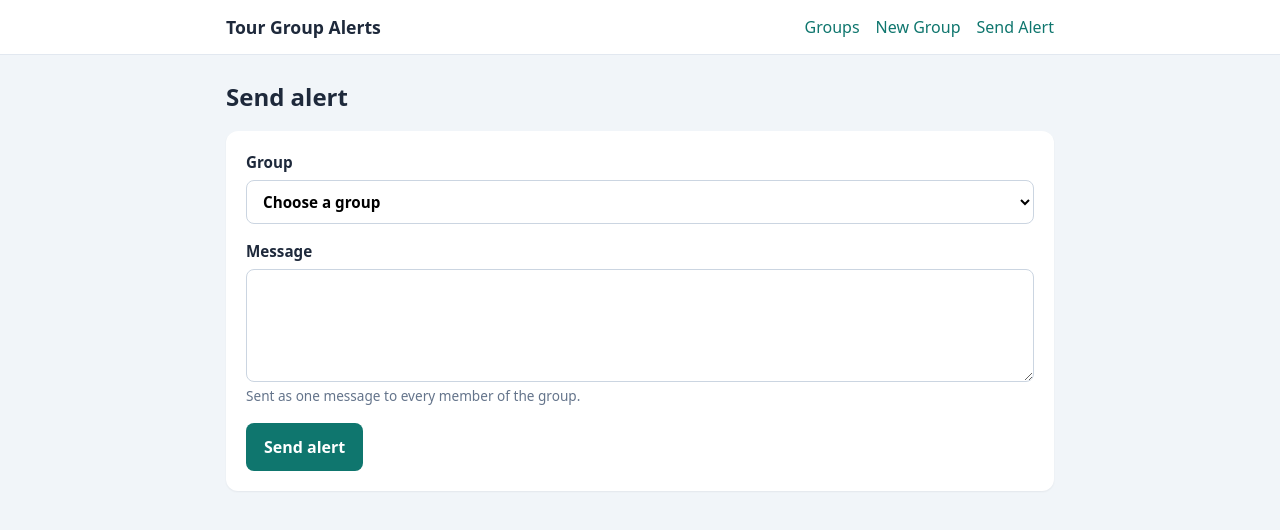
After one commit to asher-letti/TOURS, a Flask app: page /alerts/new in a window 1280 px wide. The commit adds this page. Shown: the top 530 px of the page. Run offline with Flask 3, Linux system fonts and the light colour scheme; data that the repository does not hold is empty.

Commit message:
Stage 2: send alerts via Africa's Talking, log deliveries

```diff
--- a/app.py
+++ b/app.py
@@ -4,6 +4,7 @@ from datetime import date as date_cls
 from flask import Flask, flash, redirect, render_template, request, url_for
 
 import db
+from at_client import SMSError, send_bulk_sms
 
 app = Flask(__name__)
 app.secret_key = "dev-only-change-me"
@@ -80,5 +81,72 @@ def groups_list():
     return render_template("groups.html", groups=groups, members=members)
 
 
+@app.route("/alerts/new", methods=["GET", "POST"])
+def send_alert():
+    groups = db.get_groups()
+
+    if request.method == "POST":
+        group_id_raw = request.form.get("group_id", "").strip()
+        message = request.form.get("message", "").strip()
+        selected = None
+
+        error = None
+        try:
+            group_id = int(group_id_raw)
+            selected = db.get_group(group_id)
+        except ValueError:
+            group_id = None
+        if selected is None:
+            error = "Choose a valid group."
+        elif not message:
+            error = "Type a message to send."
+
+        members = db.get_group_members(group_id) if selected else []
+        if not error and not members:
+            error = "This group has no members to send to."
+
+        if error:
+            flash(error, "error")
+            return render_template(
+                "send_alert.html", groups=groups, group_id=group_id_raw, message=message
+            ), 400
+
+        phones = [m["phone"] for m in members]
+        try:
+            results = send_bulk_sms(phones, message)
+        except SMSError as exc:
+            # Nothing was recorded because the request did not complete.
+            flash(f"Alert not sent: {exc}", "error")
+            return render_template(
+                "send_alert.html", groups=groups, group_id=group_id_raw, message=message
+            ), 502
+
+        # Map each result back to its member by phone number.
+        member_by_phone = {m["phone"]: m["id"] for m in members}
+        deliveries = [(member_by_phone.get(r["phone"]), r) for r in results]
+        db.save_alert(group_id, message, deliveries)
+
+        accepted = sum(1 for r in results if r["status"] == "Success")
+        flash(
+            f"Alert sent to {len(results)} recipient(s); {accepted} accepted by the gateway.",
+            "success",
+        )
+        return redirect(url_for("group_dashboard", group_id=group_id))
+
+    selected_id = request.args.get("group_id", "")
+    return render_template(
+        "send_alert.html", groups=groups, group_id=selected_id, message=""
+    )
+
+
+@app.route("/groups/<int:group_id>/dashboard")
+def group_dashboard(group_id):
+    group = db.get_group(group_id)
+    if group is None:
+        return "Group not found.", 404
+    rows = db.get_dashboard(group_id)
+    return render_template("dashboard.html", group=group, rows=rows)
+
+
 if __name__ == "__main__":
     app.run(debug=True)
--- /dev/null
+++ b/at_client.py
@@ -0,0 +1,104 @@
+"""All Africa's Talking calls live here."""
+
+import os
+
+import requests
+from dotenv import load_dotenv
+
+load_dotenv()
+
+AT_USERNAME = os.getenv("AT_USERNAME", "")
+AT_API_KEY = os.getenv("AT_API_KEY", "")
+
+SANDBOX_BASE_URL = "https://api.sandbox.africastalking.com"
+LIVE_BASE_URL = "https://api.africastalking.com"
+MESSAGING_PATH = "/version1/messaging"
+TIMEOUT_SECONDS = 30
+
+
+class SMSError(Exception):
+    """Raised when the SMS request cannot be completed."""
+
+
+def base_url():
+    return SANDBOX_BASE_URL if AT_USERNAME == "sandbox" else LIVE_BASE_URL
+
+
+def send_bulk_sms(phone_numbers, message):
+    """Send one message to all phone_numbers in a single API call.
+
+    Returns a list of dicts, one per recipient, with keys:
+    phone, status, status_code, message_id, cost.
+    Raises SMSError if the request fails or the response is unusable.
+    """
+    if not AT_USERNAME or not AT_API_KEY:
+        raise SMSError("AT_USERNAME and AT_API_KEY must be set in .env.")
+    if not phone_numbers:
+        raise SMSError("No recipients to send to.")
+
+    url = base_url() + MESSAGING_PATH
+    headers = {
+        "apiKey": AT_API_KEY,
+        "Accept": "application/json",
+        "Content-Type": "application/x-www-form-urlencoded",
+    }
+    data = {
+        "username": AT_USERNAME,
+        "to": ",".join(phone_numbers),
+        "message": message,
+    }
+
+    try:
+        resp = requests.post(url, headers=headers, data=data, timeout=TIMEOUT_SECONDS)
+    except requests.RequestException as exc:
+        raise SMSError(f"Could not reach Africa's Talking: {exc}") from exc
+
+    try:
+        payload = resp.json()
+    except ValueError:
+        payload = None
+
+    # Print the raw response once per send so the recipient statuses can be checked.
+    print("=== Africa's Talking raw response ===")
+    print(f"HTTP {resp.status_code}")
+    print(resp.text)
+    print("=====================================")
+
+    if resp.status_code >= 400 or payload is None:
+        raise SMSError(
+            f"Africa's Talking returned HTTP {resp.status_code}. "
+            "Check the terminal for the raw response."
+        )
+
+    try:
+        recipients = payload["SMSMessageData"]["Recipients"]
+    except (KeyError, TypeError) as exc:
+        raise SMSError("Unexpected response format from Africa's Talking.") from exc
+
+    results = []
+    for r in recipients:
+        results.append(
+            {
+                "phone": r.get("number", ""),
+                "status": r.get("status", ""),
+                "status_code": r.get("statusCode"),
+                "message_id": r.get("messageId"),
+                "cost": r.get("cost"),
+            }
+        )
+
+    # Any requested number missing from the response is recorded as unknown.
+    returned = {r["phone"] for r in results}
+    for phone in phone_numbers:
+        if phone not in returned:
+            results.append(
+                {
+                    "phone": phone,
+                    "status": "NoResponse",
+                    "status_code": None,
+                    "message_id": None,
+                    "cost": None,
+                }
+            )
+
+    return results
--- a/db.py
+++ b/db.py
@@ -15,6 +15,25 @@ CREATE TABLE IF NOT EXISTS members (
     group_id INTEGER NOT NULL REFERENCES groups(id) ON DELETE CASCADE,
     name TEXT NOT NULL,
     phone TEXT NOT NULL
+);
+
+CREATE TABLE IF NOT EXISTS alerts (
+    id INTEGER PRIMARY KEY AUTOINCREMENT,
+    group_id INTEGER NOT NULL REFERENCES groups(id) ON DELETE CASCADE,
+    message TEXT NOT NULL,
+    created_at TEXT NOT NULL DEFAULT (datetime('now'))
+);
+
+CREATE TABLE IF NOT EXISTS deliveries (
+    id INTEGER PRIMARY KEY AUTOINCREMENT,
+    alert_id INTEGER NOT NULL REFERENCES alerts(id) ON DELETE CASCADE,
+    member_id INTEGER REFERENCES members(id) ON DELETE SET NULL,
+    phone TEXT NOT NULL,
+    status TEXT,
+    status_code INTEGER,
+    message_id TEXT,
+    cost TEXT,
+    created_at TEXT NOT NULL DEFAULT (datetime('now'))
 );
 """
 
@@ -69,6 +88,71 @@ def get_group(group_id):
     return row
 
 
+def get_group_members(group_id):
+    with get_connection() as conn:
+        rows = conn.execute(
+            "SELECT id, name, phone FROM members WHERE group_id = ? ORDER BY id",
+            (group_id,),
+        ).fetchall()
+    conn.close()
+    return rows
+
+
+def save_alert(group_id, message, deliveries):
+    """Save an alert and one delivery row per recipient.
+
+    deliveries: list of (member_id, result) where result is a dict with keys
+    phone, status, status_code, message_id, cost.
+    """
+    with get_connection() as conn:
+        cur = conn.execute(
+            "INSERT INTO alerts (group_id, message) VALUES (?, ?)",
+            (group_id, message),
+        )
+        alert_id = cur.lastrowid
+        conn.executemany(
+            "INSERT INTO deliveries "
+            "(alert_id, member_id, phone, status, status_code, message_id, cost) "
+            "VALUES (?, ?, ?, ?, ?, ?, ?)",
+            [
+                (
+                    alert_id,
+                    member_id,
+                    r["phone"],
+                    r["status"],
+                    r["status_code"],
+                    r["message_id"],
+                    r["cost"],
+                )
+                for member_id, r in deliveries
+            ],
+        )
+    conn.close()
+    return alert_id
+
+
+def get_dashboard(group_id):
+    """Each member of the group with their most recent delivery (if any)."""
+    with get_connection() as conn:
+        rows = conn.execute(
+            """
+            SELECT m.id, m.name, m.phone,
+                   d.status, d.status_code, d.message_id, d.cost, d.created_at
+            FROM members m
+            LEFT JOIN deliveries d ON d.id = (
+                SELECT d2.id FROM deliveries d2
+                WHERE d2.member_id = m.id
+                ORDER BY d2.id DESC LIMIT 1
+            )
+            WHERE m.group_id = ?
+            ORDER BY m.id
+            """,
+            (group_id,),
+        ).fetchall()
+    conn.close()
+    return rows
+
+
 def get_members_by_group():
     """Return {group_id: [member rows]} for all groups."""
     with get_connection() as conn:
--- a/static/style.css
+++ b/static/style.css
@@ -133,7 +133,21 @@ h2 small {
   background: #fff;
 }
 
-.form input:focus {
+.form select,
+.form textarea {
+  display: block;
+  width: 100%;
+  margin-top: 6px;
+  padding: 10px 12px;
+  font: inherit;
+  border: 1px solid #cbd5e1;
+  border-radius: 8px;
+  background: #fff;
+}
+
+.form input:focus,
+.form select:focus,
+.form textarea:focus {
   outline: 2px solid var(--accent);
   outline-offset: 1px;
   border-color: var(--accent);
--- a/templates/base.html
+++ b/templates/base.html
@@ -13,6 +13,7 @@
       <nav class="site-nav">
         <a href="{{ url_for('groups_list') }}">Groups</a>
         <a href="{{ url_for('create_group') }}">New Group</a>
+        <a href="{{ url_for('send_alert') }}">Send Alert</a>
       </nav>
     </div>
   </header>
--- a/templates/groups.html
+++ b/templates/groups.html
@@ -8,7 +8,10 @@
       <section class="card">
         <div class="section-head">
           <h2>{{ group['name'] }} <small>({{ group['date'] }})</small></h2>
-          <a class="btn-link" href="{{ url_for('add_members', group_id=group['id']) }}">Add members</a>
+          <div>
+            <a class="btn-link" href="{{ url_for('add_members', group_id=group['id']) }}">Add members</a>
+            <a class="btn-link" href="{{ url_for('group_dashboard', group_id=group['id']) }}">Dashboard</a>
+          </div>
         </div>
 
         {% set group_members = members.get(group['id'], []) %}
--- /dev/null
+++ b/templates/send_alert.html
@@ -0,0 +1,23 @@
+{% extends "base.html" %}
+{% block title %}Send Alert{% endblock %}
+{% block content %}
+  <h1>Send alert</h1>
+
+  <section class="card">
+    <form method="post" class="form">
+      <label>Group
+        <select name="group_id" required>
+          <option value="">Choose a group</option>
+          {% for g in groups %}
+            <option value="{{ g['id'] }}" {% if group_id|string == g['id']|string %}selected{% endif %}>{{ g['name'] }} ({{ g['date'] }})</option>
+          {% endfor %}
+        </select>
+      </label>
+      <label>Message
+        <textarea name="message" rows="4" required>{{ message }}</textarea>
+        <span class="hint">Sent as one message to every member of the group.</span>
+      </label>
+      <button type="submit" class="btn">Send alert</button>
+    </form>
+  </section>
+{% endblock %}
```
Also changed, not shown: templates/dashboard.html (added, +36 -0 lines).
